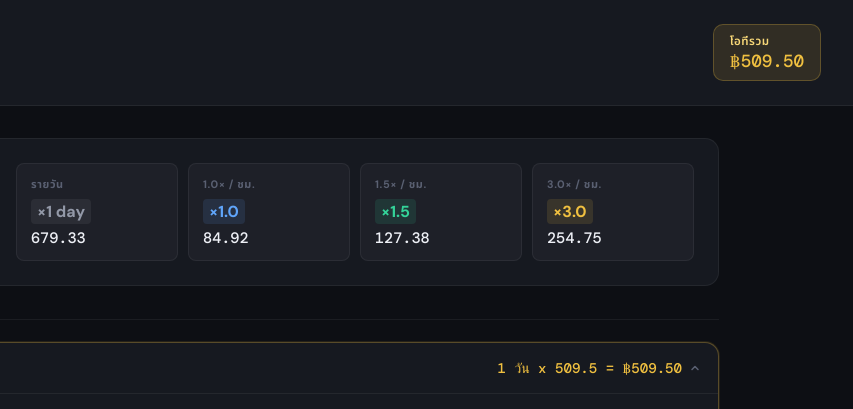
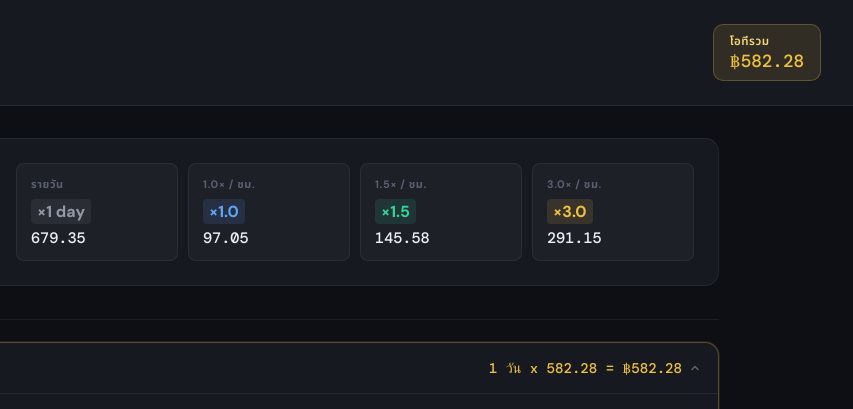
Before and after one commit to limitleem/OT-Calculator, a plain HTML site: page index.html in a window 1280 px wide. Shown: the top 409 px of the page, 427-1280 px from the left. Drawn offline with nearby package versions, Linux system fonts and the light colour scheme.

Commit message:
update calc

```diff
--- a/index.html
+++ b/index.html
@@ -819,10 +819,19 @@
         updateUI();
     }
 
+    function calMoney(money){
+        return Math.round(money * 100) / 100;
+        //return Number((money).toFixed(2));
+    }
+
+    function calMoney2(money){
+        return money;
+    }
+
     function calculate() {
         const salary = +document.getElementById("salary").value || 0;
-        const hourly = salary / 30 / 8;
-        const daily = hourly * 8;
+        const hourly = calMoney(salary / 30 / 7);
+        const daily = calMoney(hourly * 7);
 
         document.getElementById("sumDaily").innerText = fm(daily);
         document.getElementById("sum1").innerText = fm(hourly);
@@ -855,16 +864,31 @@
                 }
             }
 
-            const dayVal = (h1 * hourly) + (h15 * hourly * 1.5) + (h3 * hourly * 3);
-            const total = dayVal * dayCount;
+            const prHrly1 = hourly;
+            const prHrly15 = calMoney(hourly * 1.5);
+            const prHrly3 = calMoney(hourly * 3);
+
+            let hhh1 = calMoney(h1 * hourly);
+            if(h1 >= 7){
+                hhh1 = calMoney(3.5 * hourly) + calMoney(
+                    (h1-3.5) * hourly) ;
+            }
+
+            const hhh15 = calMoney(h15 * prHrly15);
+            const hhh3 = calMoney(h3 * prHrly3);
+
+            const dayValRaw = calMoney(hhh1 + hhh15 + hhh3); //452.3666666666667
+            const dayVal = calMoney(dayValRaw);//Math.round(dayValRaw * 100) / 100; //452.37 but i want //452.38
+            const total = calMoney(dayVal * dayCount);
             grandTotal += total;
+            grandTotal = calMoney(grandTotal);
 
             // Update header amount in item
             item.querySelector(".item-amount").innerText = `${dayCount} วัน x ${dayVal} = ฿${fm(total)}`;
 
-            const c1 = h1 > 0 ? `<span class="hours-chip x1">${fh(h1)}h × 1.0 = ${fm(h1 * hourly)}</span>` : '';
-            const c15 = h15 > 0 ? `<span class="hours-chip x15">${fh(h15)}h × 1.5 = ${fm(h15 * hourly * 1.5)}</span>` : '';
-            const c3 = h3 > 0 ? `<span class="hours-chip x3">${fh(h3)}h × 3.0 = ${fm(h3 * hourly * 3)}</span>` : '';
+            const c1 = h1 > 0 ? `<span class="hours-chip x1">${fh(h1)}h × 1.0 = ${fm(hhh1)}</span>` : '';
+            const c15 = h15 > 0 ? `<span class="hours-chip x15">${fh(h15)}h × 1.5 = ${fm(hhh15)}</span>` : '';
+            const c3 = h3 > 0 ? `<span class="hours-chip x3">${fh(h3)}h × 3.0 = ${fm(hhh3)}</span>` : '';
 
             rows += `
             <tr>
```
